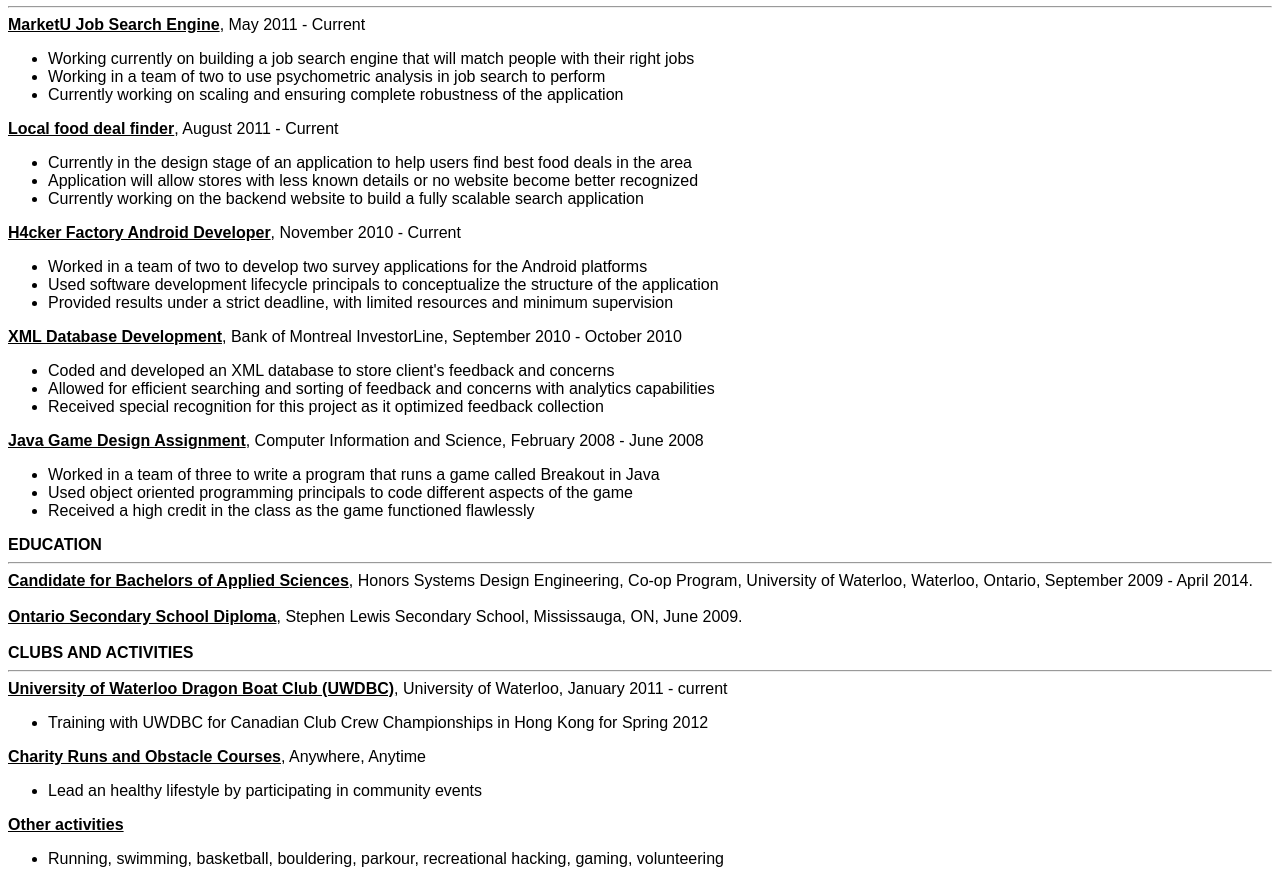
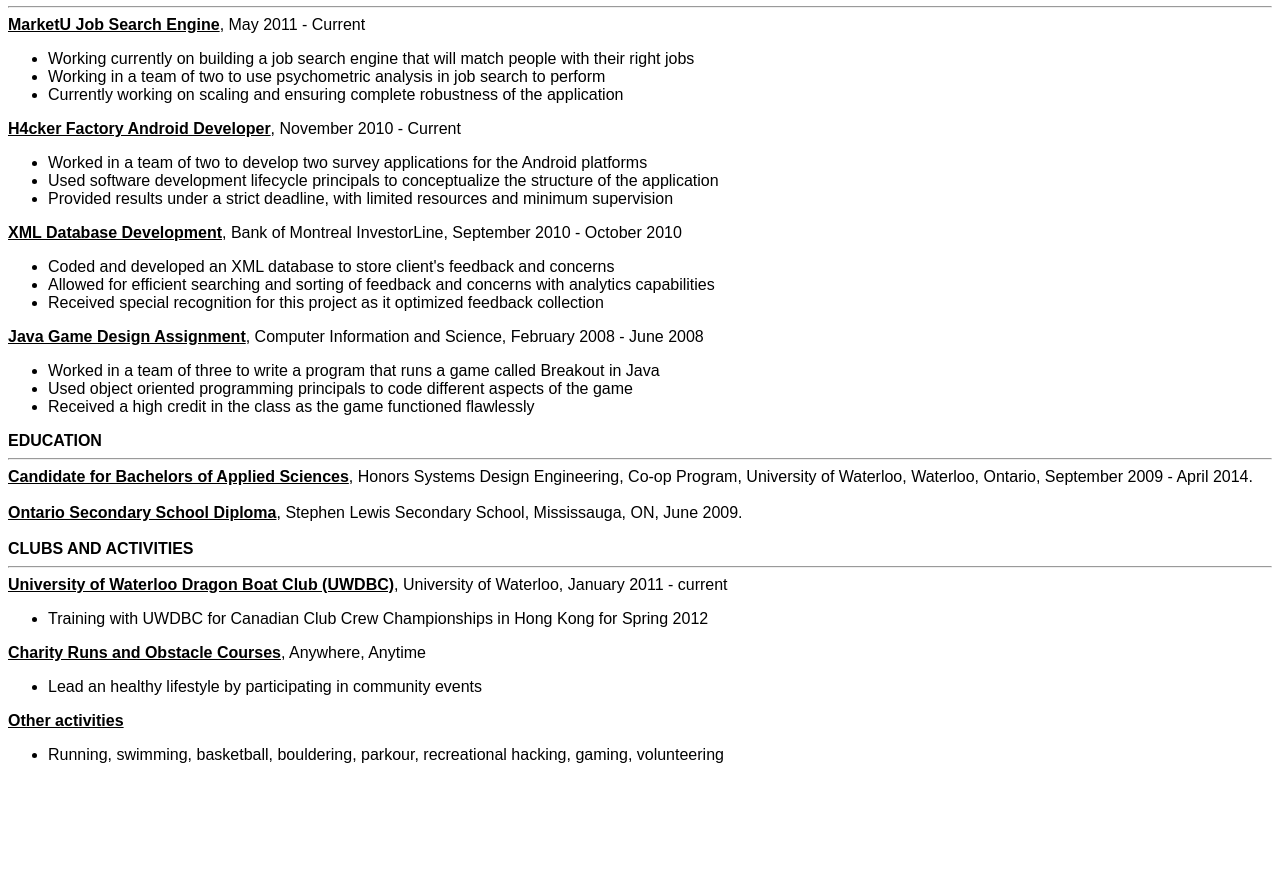
Before and after one commit to clockwork189/Charles-Website, a plain HTML site: page files/Charles_Desouza_resume.html in a window 1280 px wide. Shown: the part 810-1694 px from the top of the page. After the commit the page ends 1590 px from the top, so only its background shows below. Drawn offline with Linux system fonts and the light colour scheme.

Commit message:
Edited Resume

```diff
--- a/files/Charles_Desouza_resume.html
+++ b/files/Charles_Desouza_resume.html
@@ -67,12 +67,6 @@
     <li>Working in a team of two to use psychometric analysis in job search to perform</li>
     <li>Currently working on scaling and ensuring complete robustness of the application </li>
 </ul>
-<strong><u>Local food deal finder</u></strong>,  August 2011 - Current
-<ul>
-    <li>Currently in the design stage of an application to help users find best food deals in the area</li>
-    <li>Application will allow stores with less known details or no website become better recognized</li>
-    <li>Currently working on the backend website to build a fully scalable search application</li>
-</ul>
 <strong><u>H4cker Factory Android Developer</u></strong>, November 2010 - Current
 <ul>
     <li>Worked in a team of two to develop two survey applications for the Android platforms</li>
```
